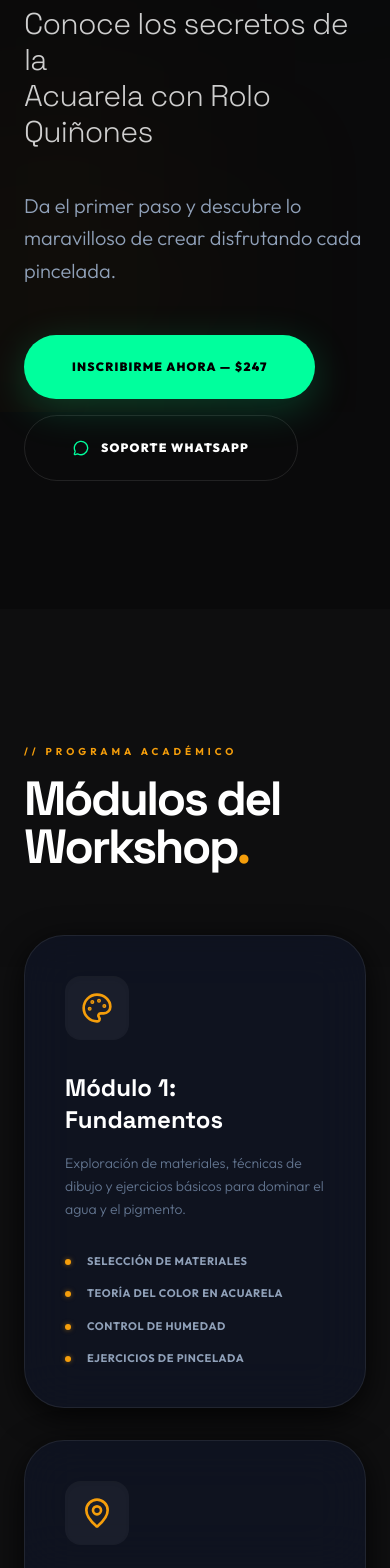
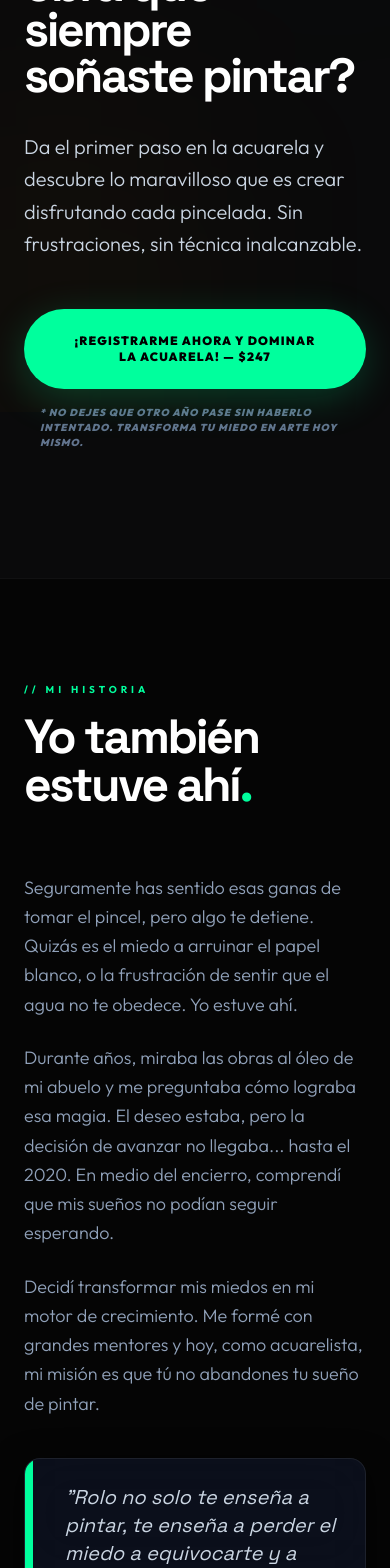
Before and after one commit to Rolo7575qf/rolo-quinones-workshop-funnel, a React (Vite) app: page / in a window 390 px wide. Shown: the part 432-2000 px from the top of the page. Built offline with nearby package versions, Linux system fonts and the light colour scheme.

Commit message:
feat: actualizar landing con modelo AIDA

```diff
--- a/src/App.tsx
+++ b/src/App.tsx
@@ -146,7 +146,7 @@ export default function App() {
               onClick={() => document.getElementById('comprar')?.scrollIntoView({ behavior: 'smooth' })}
               className="px-8 py-3 bg-white text-black rounded-full hover:bg-neon-emerald hover:text-black transition-all font-black text-[9px] uppercase tracking-widest shadow-[0_0_20px_rgba(255,255,255,0.1)]"
             >
-              Inscribirse
+              Registrarme Ahora
             </button>
           </div>
 
@@ -221,30 +221,23 @@ export default function App() {
                 <span className="text-neon-emerald text-[9px] font-black uppercase tracking-[0.5em]">Workshop Online</span>
                 <span className="px-3 py-1 bg-white/5 border border-white/10 rounded-full text-[8px] font-black uppercase tracking-widest text-white/50">3 Sesiones de 2 horas</span>
               </div>
-              <h1 className="text-7xl md:text-9xl font-display font-bold tracking-tighter leading-[0.9] mb-10">
-                Despierta tu <br />
-                <span className="text-transparent bg-clip-text bg-gradient-to-r from-white via-white to-white/40 italic">Artista.</span>
-                <span className="block text-3xl md:text-5xl mt-8 font-light text-white/80 tracking-tight">
-                  Conoce los secretos de la <br /> Acuarela con Rolo Quiñones
-                </span>
+              <h1 className="text-5xl md:text-[5.5rem] font-display font-bold tracking-tighter leading-[0.95] mb-8">
+                ¿Y si el <span className="text-transparent bg-clip-text bg-gradient-to-r from-neon-emerald to-neon-emerald/50 italic">miedo a fallar</span> fuera lo único que te separa de la obra que siempre soñaste pintar?
               </h1>
-              <p className="text-xl md:text-2xl text-slate-400 mb-12 max-w-xl font-light leading-relaxed">
-                Da el primer paso y descubre lo maravilloso de crear disfrutando cada pincelada.
+              <p className="text-xl md:text-2xl text-slate-300 mb-12 max-w-xl font-light leading-relaxed">
+                Da el primer paso en la acuarela y descubre lo maravilloso que es crear disfrutando cada pincelada. Sin frustraciones, sin técnica inalcanzable.
               </p>
 
-              <div className="flex flex-wrap gap-4">
+              <div className="flex flex-col gap-4 items-start">
                 <button
                   onClick={() => document.getElementById('comprar')?.scrollIntoView({ behavior: 'smooth' })}
-                  className="px-12 py-6 bg-neon-emerald text-black rounded-full text-xs font-black uppercase tracking-widest shadow-[0_10px_40px_rgba(0,255,157,0.2)] hover:shadow-[0_20px_60px_rgba(0,255,157,0.4)] hover:-translate-y-1 transition-all animate-shine"
+                  className="px-10 md:px-12 py-6 bg-neon-emerald text-black rounded-full text-xs font-black uppercase tracking-widest shadow-[0_10px_40px_rgba(0,255,157,0.2)] hover:shadow-[0_20px_60px_rgba(0,255,157,0.4)] hover:-translate-y-1 transition-all animate-shine"
                 >
-                   Inscribirme ahora — $247
+                  ¡Registrarme ahora y dominar la acuarela! — $247
                 </button>
-                <a
-                  href="https://wa.me/something"
-                  className="px-12 py-6 border border-white/10 rounded-full text-xs font-black uppercase tracking-widest hover:bg-white/5 transition-all flex items-center gap-3"
-                >
-                  <MessageCircle className="w-4 h-4 text-neon-emerald" /> Soporte WhatsApp
-                </a>
+                <p className="text-[10px] text-slate-500 uppercase tracking-widest font-black max-w-md italic ml-4">
+                  * No dejes que otro año pase sin haberlo intentado. Transforma tu miedo en arte hoy mismo.
+                </p>
               </div>
             </motion.div>
 
@@ -276,10 +269,63 @@ export default function App() {
           </div>
         </section>
 
+        {/* Story & Video Section (Interés) */}
+        <section className="py-24 relative overflow-hidden bg-black/50 border-y border-white/5">
+          <div className="max-w-7xl mx-auto px-6">
+            <div className="grid lg:grid-cols-2 gap-16 items-center">
+              <motion.div
+                initial={{ opacity: 0, x: -30 }}
+                whileInView={{ opacity: 1, x: 0 }}
+                viewport={{ once: true }}
+                className="order-2 lg:order-1"
+              >
+                <div className="aspect-video w-full rounded-3xl overflow-hidden border border-white/10 relative group shadow-2xl">
+                  <div className="absolute inset-0 bg-black/40 group-hover:bg-black/20 transition-all z-10 flex items-center justify-center">
+                    <div className="w-20 h-20 bg-neon-emerald rounded-full flex items-center justify-center cursor-pointer shadow-[0_0_30px_rgba(0,255,157,0.3)] hover:scale-110 transition-transform">
+                      <div className="w-0 h-0 border-t-[12px] border-t-transparent border-l-[20px] border-l-black border-b-[12px] border-b-transparent ml-2"></div>
+                    </div>
+                  </div>
+                  <img src="https://images.unsplash.com/photo-1513364776144-60967b0f800f?q=80&w=1000&auto=format&fit=crop" alt="Historia de Rolo" className="w-full h-full object-cover" />
+                </div>
+              </motion.div>
+
+              <motion.div
+                initial={{ opacity: 0, x: 30 }}
+                whileInView={{ opacity: 1, x: 0 }}
+                viewport={{ once: true }}
+                className="order-1 lg:order-2"
+              >
+                <SectionTitle subtitle="Mi Historia" accent="emerald">Yo también estuve ahí</SectionTitle>
+                <div className="space-y-6 text-lg text-slate-400 font-light leading-relaxed">
+                  <p>
+                    Seguramente has sentido esas ganas de tomar el pincel, pero algo te detiene. Quizás es el miedo a arruinar el papel blanco, o la frustración de sentir que el agua no te obedece. Yo estuve ahí.
+                  </p>
+                  <p>
+                    Durante años, miraba las obras al óleo de mi abuelo y me preguntaba cómo lograba esa magia. El deseo estaba, pero la decisión de avanzar no llegaba... hasta el 2020. En medio del encierro, comprendí que mis sueños no podían seguir esperando.
+                  </p>
+                  <p>
+                    Decidí transformar mis miedos en mi motor de crecimiento. Me formé con grandes mentores y hoy, como acuarelista, mi misión es que tú no abandones tu sueño de pintar.
+                  </p>
+                </div>
+                <div className="mt-10 p-6 glass-vanguard border-white/5 rounded-2xl relative overflow-hidden">
+                  <div className="absolute top-0 left-0 w-2 h-full bg-neon-emerald"></div>
+                  <p className="italic text-slate-300 font-display text-xl ml-4">"Rolo no solo te enseña a pintar, te enseña a perder el miedo a equivocarte y a disfrutar del agua."</p>
+                  <p className="text-[10px] text-neon-emerald uppercase tracking-widest font-black mt-4 ml-4">— Alumna de Superación Artística</p>
+                </div>
+              </motion.div>
+            </div>
+          </div>
+        </section>
+
         {/* Modules Section */}
         <section id="programa" className="py-32 relative overflow-hidden bg-white/[0.02]">
           <div className="max-w-7xl mx-auto px-6">
-            <SectionTitle subtitle="Programa Académico" accent="amber">Módulos del Workshop</SectionTitle>
+            <div className="text-center max-w-4xl mx-auto mb-20">
+              <SectionTitle subtitle="El Programa" accent="amber">Despierta tu Artista: Secretos de la Acuarela con Rolo Quiñones</SectionTitle>
+              <p className="text-xl text-slate-400 font-light leading-relaxed mt-6">
+                Un espacio diseñado para activar tu creatividad a través de un método 100% práctico que podrás aplicar desde el primer día. No solo aprenderás técnica; aprenderás a disfrutar el proceso.
+              </p>
+            </div>
 
             <div className="grid md:grid-cols-3 gap-8">
               {MODULES.map((module, idx) => (
@@ -318,7 +364,7 @@ export default function App() {
               className="mt-16 p-10 rounded-[40px] bg-gradient-to-br from-neon-amber/20 via-transparent to-transparent border border-neon-amber/30 relative overflow-hidden"
             >
               <div className="absolute top-0 right-0 p-8">
-                <span className="text-[10px] font-black uppercase tracking-[0.5em] text-neon-amber px-4 py-2 bg-neon-amber/10 rounded-full">Bonus Exclusivo</span>
+                <span className="text-[10px] font-black uppercase tracking-[0.5em] text-neon-amber px-4 py-2 bg-neon-amber/10 rounded-full">Al inscribirte hoy</span>
               </div>
               <div className="flex flex-col md:flex-row items-center gap-12">
                 <div className="shrink-0 w-24 h-24 bg-neon-amber/20 rounded-3xl flex items-center justify-center">
@@ -328,15 +374,15 @@ export default function App() {
                   <div className="flex items-start gap-4">
                     <div className="mt-1 shrink-0 w-5 h-5 rounded-full border border-neon-amber/30 flex items-center justify-center text-[10px] font-bold text-neon-amber">1</div>
                     <div>
-                      <h4 className="text-xl font-display font-bold mb-1">Los 4 Pilares de la Acuarela</h4>
-                      <p className="text-slate-400 text-xs font-light">Acceso liberado al curso completo por 1 año.</p>
+                      <h4 className="text-xl font-display font-bold mb-1">Garantía de Formación</h4>
+                      <p className="text-slate-400 text-xs font-light">Acceso GRATUITO por 1 año al curso "Los 4 Pilares de la Acuarela" (más de 40 videos con procesos completos).</p>
                     </div>
                   </div>
                   <div className="flex items-start gap-4">
                     <div className="mt-1 shrink-0 w-5 h-5 rounded-full border border-neon-amber/30 flex items-center justify-center text-[10px] font-bold text-neon-amber">2</div>
                     <div>
-                      <h4 className="text-xl font-display font-bold mb-1">Comunidad Exclusiva</h4>
-                      <p className="text-slate-400 text-xs font-light">Acceso directo a la red privada de Rolo Acuarelas.</p>
+                      <h4 className="text-xl font-display font-bold mb-1">Comunidad VIP</h4>
+                      <p className="text-slate-400 text-xs font-light">Acceso a la comunidad exclusiva de Rolo Acuarelas, donde compartimos tips, información y soporte continuo.</p>
                     </div>
                   </div>
                 </div>
@@ -344,17 +390,43 @@ export default function App() {
             </motion.div>
 
             <motion.div
+              initial={{ opacity: 0, y: 20 }}
+              whileInView={{ opacity: 1, y: 0 }}
+              viewport={{ once: true }}
+              className="mt-12 bg-neon-amber/5 border border-neon-amber/20 rounded-3xl p-8 max-w-3xl mx-auto text-center"
+            >
+              <p className="text-neon-amber font-black uppercase tracking-widest text-[10px] mb-3">Nota de Exclusividad</p>
+              <p className="text-slate-300 font-light text-sm md:text-base">
+                Para garantizar que recibas una atención personalizada y pueda guiar tus pinceladas de cerca, este workshop está limitado a solo <span className="font-bold text-white">15 participantes</span>.
+              </p>
+
+              <div className="mt-6 flex flex-col items-center">
+                <div className="flex justify-between w-full max-w-xs text-[10px] uppercase font-black tracking-widest text-slate-400 mb-2">
+                  <span>Cupos Ocupados</span>
+                  <span className="text-neon-amber">12 / 15</span>
+                </div>
+                <div className="w-full max-w-xs h-1.5 bg-white/10 rounded-full overflow-hidden">
+                  <div className="h-full bg-neon-amber w-[80%] rounded-full shadow-[0_0_10px_rgba(245,158,11,0.5)]"></div>
+                </div>
+                <p className="text-neon-amber font-black text-xs mt-3 animate-pulse">¡Últimos 3 cupos disponibles!</p>
+              </div>
+            </motion.div>
+
+            <motion.div
               initial={{ opacity: 0 }}
               whileInView={{ opacity: 1 }}
               viewport={{ once: true }}
-              className="mt-24 text-center"
+              className="mt-16 text-center flex flex-col items-center gap-4"
             >
               <button
                 onClick={() => document.getElementById('comprar')?.scrollIntoView({ behavior: 'smooth' })}
                 className="px-14 py-6 bg-white text-black rounded-full text-xs font-black uppercase tracking-widest hover:bg-neon-amber hover:text-black transition-all animate-shine shadow-2xl"
               >
-                Quiero transformar mi arte hoy — $247
+                ¡Registrarme ahora y dominar la acuarela!
               </button>
+              <p className="text-[10px] text-slate-500 uppercase tracking-widest font-black max-w-md italic">
+                * No dejes que otro año pase sin haberlo intentado. Transforma tu miedo en arte hoy mismo.
+              </p>
             </motion.div>
           </div>
         </section>
@@ -523,8 +595,11 @@ export default function App() {
                     onClick={handlePurchase}
                     className="w-full py-7 bg-white text-black rounded-full text-xs font-black uppercase tracking-widest shadow-[0_20px_60px_rgba(255,255,255,0.1)] hover:bg-neon-emerald hover:-translate-y-1 transition-all group active:scale-95 animate-shine"
                   >
-                    Confirmar Inscripción
+                    ¡Registrarme Ahora y Dominar la Acuarela!
                   </button>
+                  <p className="text-[10px] text-slate-500 uppercase tracking-widest font-black italic -mt-2">
+                    * No dejes que otro año pase sin haberlo intentado. Transforma tu miedo en arte hoy mismo.
+                  </p>
                   <div className="flex items-center justify-center gap-6 text-[9px] font-black uppercase tracking-widest text-slate-600">
                     <div className="flex items-center gap-1.5"><CheckCircle2 className="w-3 h-3 text-neon-emerald" /> Stripe</div>
                     <div className="flex items-center gap-1.5"><CheckCircle2 className="w-3 h-3 text-neon-emerald" /> PayPal</div>
```
